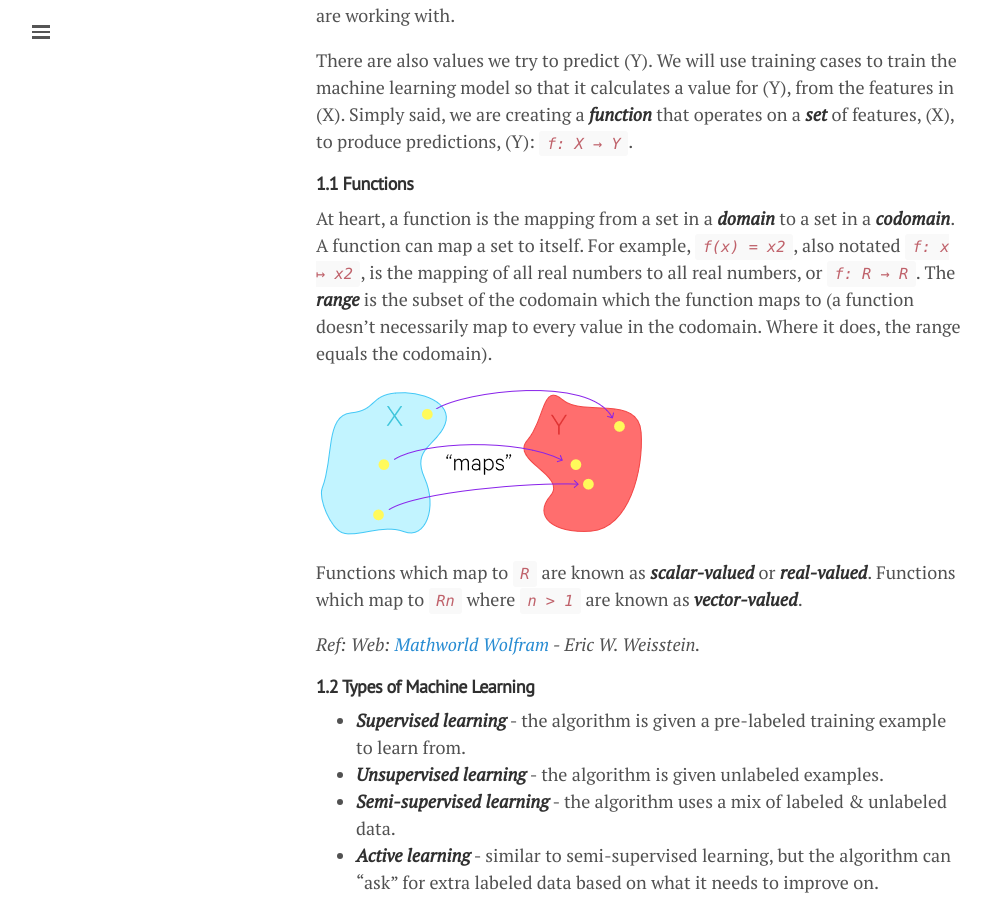
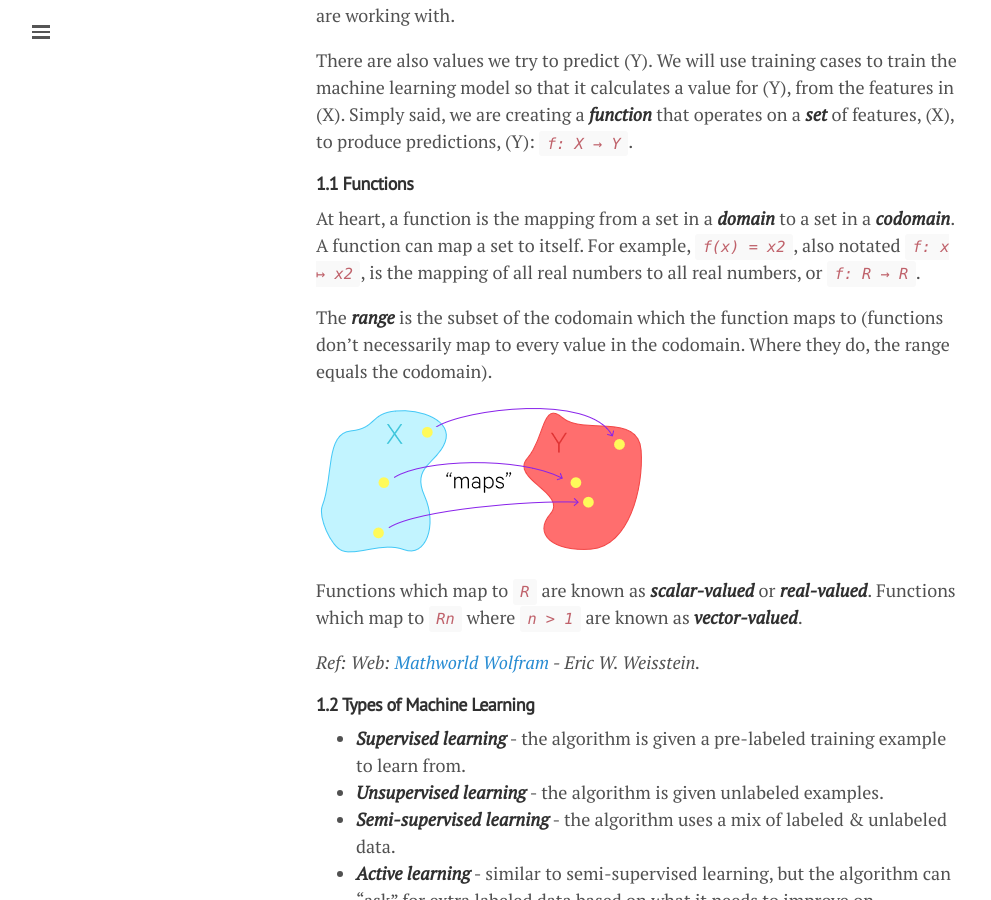
Before and after one commit to lgeurts/lgeurts.github.io, a Jekyll site: the page built from _posts/2018-06-29-artificial-intelligence-basics.md, in a window 1280 px wide and 900 px high, scrolled down 1178 px. Shown: the whole window, without its empty margins (0-991 px from the left). Built offline with Jekyll 4.4.1, drawn with Linux system fonts in a browser that asks for light colours; nearby versions of some CDN libraries.

Commit message:
Update 2018-06-29-artificial-intelligence-basics.md

```diff
--- a/_posts/2018-06-29-artificial-intelligence-basics.md
+++ b/_posts/2018-06-29-artificial-intelligence-basics.md
@@ -42,7 +42,9 @@ There are also values we try to predict (Y). We will use training cases to train
 
 #### **1.1 Functions**
 
-At heart, a function is the mapping from a set in a ***domain*** to a set in a ***codomain***. A function can map a set to itself. For example, *`f(x) = x2`*, also notated *`f: x ↦ x2`*, is the mapping of all real numbers to all real numbers, or *`f: R → R`*. The ***range*** is the subset of the codomain which the function maps to (a function doesn't necessarily map to every value in the codomain. Where it does, the range equals the codomain).
+At heart, a function is the mapping from a set in a ***domain*** to a set in a ***codomain***. A function can map a set to itself. For example, *`f(x) = x2`*, also notated *`f: x ↦ x2`*, is the mapping of all real numbers to all real numbers, or *`f: R → R`*.
+
+The ***range*** is the subset of the codomain which the function maps to (functions don't necessarily map to every value in the codomain. Where they do, the range equals the codomain).
 
 ![Function](/assets/artificial-intelligence/function.png)
 
```
